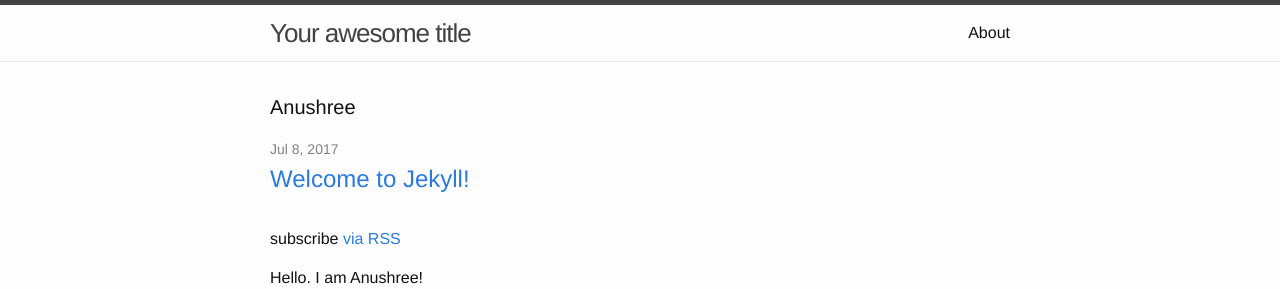
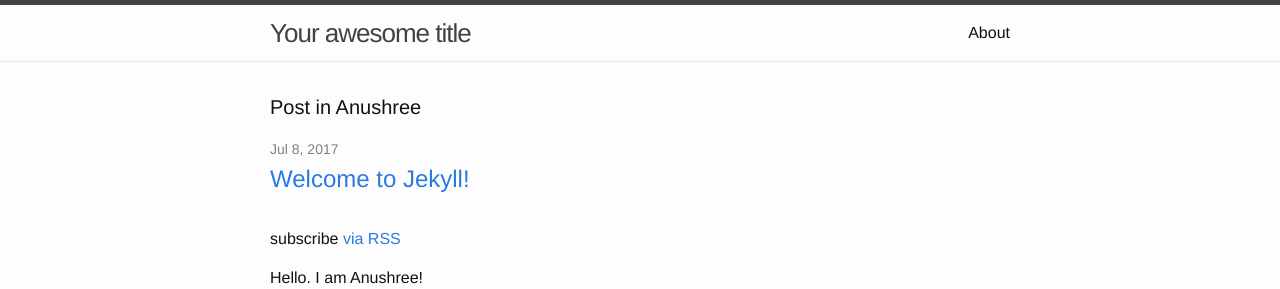
Before and after one commit to Sh24680/Sh24680.github.io, a Jekyll site: the page built from index.html, in a window 1280 px wide. Shown: the top 289 px of the page. Built offline with Jekyll 4.4.1, drawn with Linux system fonts in a browser that asks for light colours.

Commit message:
Update index.html

```diff
--- a/index.html
+++ b/index.html
@@ -4,7 +4,7 @@
 
 <div class="home">
 
-  <h1 class="page-heading">Anushree</h1>
+  <h1 class="page-heading">Post in Anushree</h1>
 
   <ul class="post-list">
     {% for post in site.posts %}
```
